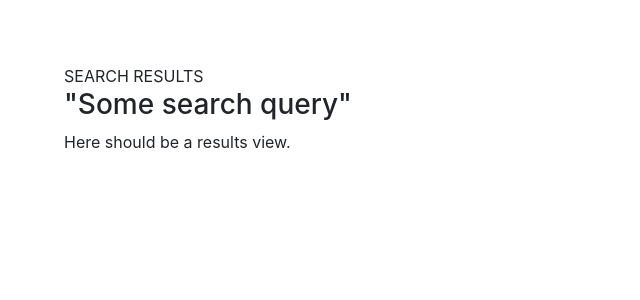
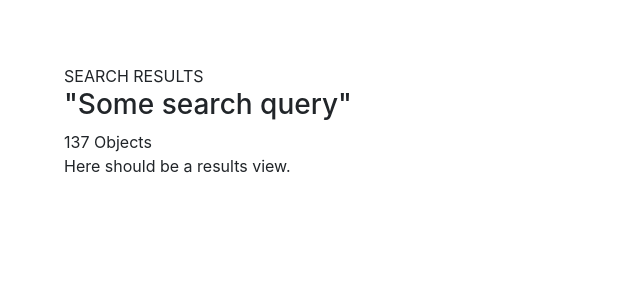
Before and after one commit to christophajohns/gallang, a React (Create React App) app: page / in a window 1280 px wide. Shown: the top 300 px of the page, without its empty margins (0-640 px from the left). Built offline with nearby package versions, Linux system fonts and the light colour scheme.

Commit message:
Add numberOfObject prop to ResultsView

```diff
--- a/src/App.js
+++ b/src/App.js
@@ -12,6 +12,7 @@ function App(props) {
             <ResultsView
                 contentType={"search results"}
                 title={"Some search query"}
+                numberOfObjects={137}
             />
             {/* <HomePresenter model={model} /> */}
         </div>
--- a/src/views/ResultsView/ResultsView.js
+++ b/src/views/ResultsView/ResultsView.js
@@ -3,11 +3,12 @@ import PropTypes from "prop-types";
 /**
  * View component for the Results (e.g. search results, collection, liked content, gallery) page content.
  * @param {Object} props - Properties to be passed to the view
- * @param {"collection" | "search results" | "gallery" | "liked content"} contentType - Type of results to display (e.g. collection)
- * @param {string} title - Title or name for the results
+ * @param {"collection" | "search results" | "gallery" | "liked content"} [props.contentType] - Type of results to display
+ * @param {string} props.title - Title or name for the results
+ * @param {number} props.numberOfObjects - Total number of results returned and displayed
  */
 function ResultsView(props) {
-    const { contentType, title } = props;
+    const { contentType, title, numberOfObjects } = props;
     return (
         <main className="ResultsView">
             <div>
@@ -19,6 +20,7 @@ function ResultsView(props) {
                 <h3>
                     {contentType === "search results" ? `"${title}"` : title}
                 </h3>
+                <div>{numberOfObjects} Objects</div>
             </div>
             <div>Here should be a results view.</div>
         </main>
@@ -28,6 +30,7 @@ function ResultsView(props) {
 ResultsView.propTypes = {
     contentType: PropTypes.string,
     title: PropTypes.string.isRequired,
+    numberOfObjects: PropTypes.number.isRequired,
 };
 
 export default ResultsView;
```
